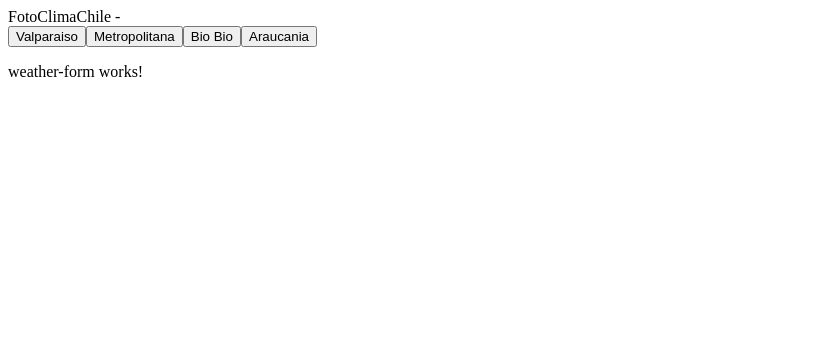
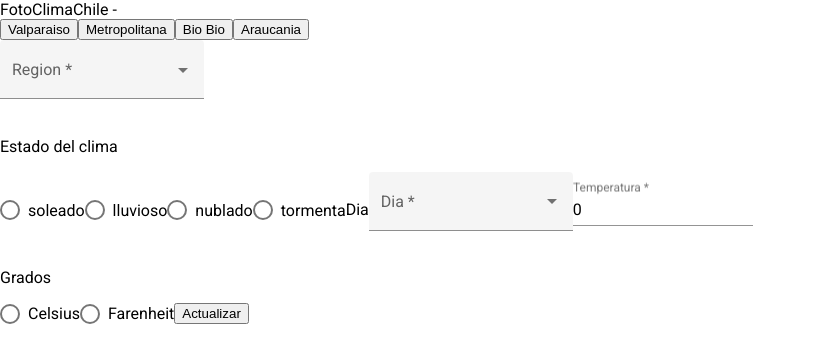
Before and after one commit to DanRepositories/IngWeb-QuizFrontEnd, an Angular app in the folder Wheather-app/: page /update-info in a window 1280 px wide. Shown: the top 362 px of the page, without its empty margins (0-816 px from the left). Built offline with nearby package versions, Linux system fonts and the light colour scheme.

Commit message:
Se crea el formulario para actualizar la informacion del clima

```diff
--- a/Wheather-app/angular.json
+++ b/Wheather-app/angular.json
@@ -28,6 +28,7 @@
               "src/assets"
             ],
             "styles": [
+              "./node_modules/@angular/material/prebuilt-themes/pink-bluegrey.css",
               "src/styles.scss"
             ],
             "scripts": []
@@ -93,6 +94,7 @@
               "src/assets"
             ],
             "styles": [
+              "./node_modules/@angular/material/prebuilt-themes/pink-bluegrey.css",
               "src/styles.scss"
             ],
             "scripts": []
@@ -124,6 +126,7 @@
           }
         }
       }
-    }},
+    }
+  },
   "defaultProject": "Wheather-app"
 }
--- a/Wheather-app/package.json
+++ b/Wheather-app/package.json
@@ -12,10 +12,12 @@
   "private": true,
   "dependencies": {
     "@angular/animations": "~8.2.9",
+    "@angular/cdk": "~8.2.3",
     "@angular/common": "~8.2.9",
     "@angular/compiler": "~8.2.9",
     "@angular/core": "~8.2.9",
     "@angular/forms": "~8.2.9",
+    "@angular/material": "^8.2.3",
     "@angular/platform-browser": "~8.2.9",
     "@angular/platform-browser-dynamic": "~8.2.9",
     "@angular/router": "~8.2.9",
--- a/Wheather-app/src/app/components/weather-form/weather-form.component.html
+++ b/Wheather-app/src/app/components/weather-form/weather-form.component.html
@@ -1 +1,43 @@
-<p>weather-form works!</p>
+<form [formGroup]="weatherInfo" (ngSubmit)="onSubmit()">
+  <mat-form-field appearance="fill">
+    <mat-label>Region</mat-label>
+    <mat-select formControlName="region" required>
+      <mat-option value="0">Select</mat-option>
+      <mat-option *ngFor="let name of namesRegions; index as i" [value]="i + 1">
+        {{ name }}
+      </mat-option>
+    </mat-select>
+  </mat-form-field>
+
+  <p>Estado del clima</p>
+  <mat-radio-group formControlName="weather" required>
+    <mat-radio-button value="1">soleado</mat-radio-button>
+    <mat-radio-button value="2">lluvioso</mat-radio-button>
+    <mat-radio-button value="3">nublado</mat-radio-button>
+    <mat-radio-button value="4">tormenta</mat-radio-button>
+  </mat-radio-group>
+
+  <label for="day">Dia</label>
+  <mat-form-field appearance="fill">
+    <mat-label>Dia</mat-label>
+    <mat-select formControlName="day" required>
+      <mat-option value="0">Select</mat-option>
+      <mat-option *ngFor="let day of days; index as i" [value]="i + 1">
+        {{ day }}
+      </mat-option>
+    </mat-select>
+  </mat-form-field>
+
+  <mat-form-field>
+    <mat-label>Temperatura</mat-label>
+    <input matInput placeholder="10" formControlName="temperature" required>
+  </mat-form-field>
+
+  <p>Grados</p>
+  <mat-radio-group formControlName="degrees" required>
+    <mat-radio-button value="1">Celsius</mat-radio-button>
+    <mat-radio-button value="2">Farenheit</mat-radio-button>
+  </mat-radio-group>
+
+  <button>Actualizar</button>
+</form>
--- a/Wheather-app/src/app/components/weather-form/weather-form.component.ts
+++ b/Wheather-app/src/app/components/weather-form/weather-form.component.ts
@@ -1,4 +1,7 @@
 import { Component } from '@angular/core';
+import { FormGroup, FormBuilder, Validators } from '@angular/forms';
+import { Router, ActivatedRoute, ParamMap } from '@angular/router';
+import { NAMES_REGIONS, NAMES_DAYS } from '../../models/global-names';
 
 @Component({
   selector: 'app-weather-form',
@@ -7,5 +10,27 @@ import { Component } from '@angular/core';
 })
 export class WeatherFormComponent {
 
-  constructor() { }
+  weatherInfo: FormGroup;
+
+  namesRegions: Array<string> = [...NAMES_REGIONS];
+  days = NAMES_DAYS;
+
+  constructor(
+    private _fb: FormBuilder,
+    private route: ActivatedRoute,
+    private router: Router,
+    ) {
+    this.weatherInfo = this._fb.group({
+      region: [0, Validators.required],
+      weather: [0, Validators.required],
+      day: ['', Validators.required],
+      temperature: [0, Validators.required],
+      degrees: ['', Validators.required],
+    })
+  }
+
+  onSubmit() {
+    console.log(this.weatherInfo.getRawValue());
+    this.router.navigate(['']);
+  }
 }
--- a/Wheather-app/src/app/components/weather-section/weather-section.component.ts
+++ b/Wheather-app/src/app/components/weather-section/weather-section.component.ts
@@ -1,5 +1,6 @@
 import { Component } from '@angular/core';
 import { Region } from '../../models/region';
+import { NAMES_REGIONS } from '../../models/global-names';
 
 @Component({
   selector: 'app-weather-section',
@@ -11,9 +12,7 @@ export class WeatherSectionComponent {
   regions: Array<Region> = [];
 
   constructor() {
-    let namesRegions = ['Valparaiso', 'Metropolitana', 'Bio Bio', 'Araucania'];
-
-    namesRegions.forEach(currentName => {
+    NAMES_REGIONS.forEach(currentName => {
       this.regions.push(new Region(currentName));
     });
   }
--- /dev/null
+++ b/Wheather-app/src/app/models/global-names.ts
@@ -0,0 +1,2 @@
+export const NAMES_REGIONS = ['Valparaiso', 'Metropolitana', 'Bio Bio', 'Araucania'];
+export const NAMES_DAYS = ['Lunes', 'Martes', 'Miercoles', 'Jueves', 'Viernes', 'Sabado', 'Domingo'];
--- a/Wheather-app/src/index.html
+++ b/Wheather-app/src/index.html
@@ -6,6 +6,8 @@
   <base href="/">
   <meta name="viewport" content="width=device-width, initial-scale=1">
   <link rel="icon" type="image/x-icon" href="favicon.ico">
+  <link href="https://fonts.googleapis.com/css?family=Roboto:300,400,500&display=swap" rel="stylesheet">
+  <link href="https://fonts.googleapis.com/icon?family=Material+Icons" rel="stylesheet">
 </head>
 <body>
   <app-root></app-root>
--- a/Wheather-app/src/styles.scss
+++ b/Wheather-app/src/styles.scss
@@ -1 +1,5 @@
 /* You can add global styles to this file, and also import other style files */
+@import '@angular/material/prebuilt-themes/deeppurple-amber.css';
+
+html, body { height: 100%; }
+body { margin: 0; font-family: Roboto, "Helvetica Neue", sans-serif; }
```
Also changed, not shown: Wheather-app/src/app/app.module.ts (+8 -1 lines), Wheather-app/src/app/modules/angular-material/angular-material.module.ts (added, +15 -0 lines), 1 other file (tests, documents, lock files or other folders).
